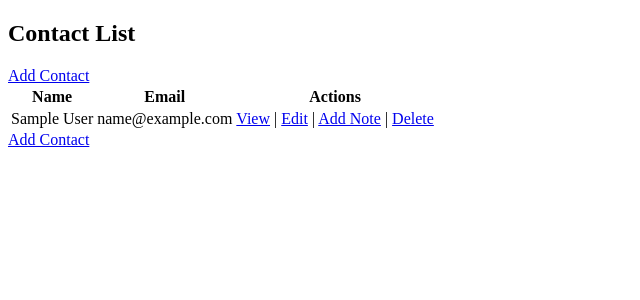
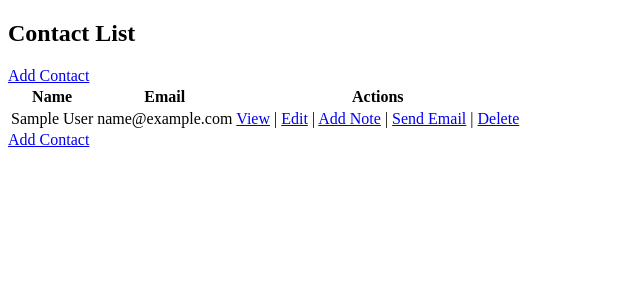
Before and after one commit to Ryan-Swanson/ChatterBox, a Django app: page /contacts/ in a window 1280 px wide. Shown: the part 98-398 px from the top of the page, without its empty margins (0-640 px from the left). Run offline with Django 4.2, Linux system fonts and the light colour scheme; a user stored in the database is signed in; tables that the repository leaves empty hold one stand-in row (values such as "Sample post").

Commit message:
add send_email to contacts actions

```diff
--- a/apps/chatterbox_app/templates/chatterbox_app/contact_list.html
+++ b/apps/chatterbox_app/templates/chatterbox_app/contact_list.html
@@ -20,6 +20,7 @@
       <a href="{% url 'chatterbox_app:contact_detail' pk=contact.pk %}">View</a> |
       <a href="{% url 'chatterbox_app:contact_update' pk=contact.pk %}">Edit</a> |
       <a href="{% url 'chatterbox_app:add_note' pk=contact.pk %}">Add Note</a> |
+      <a href="{% url 'chatterbox_app:send_email' contact.id %}">Send Email</a> |
       <a href="{% url 'chatterbox_app:contact_delete' pk=contact.pk %}">Delete</a>
     </td>
   </tr>
```
